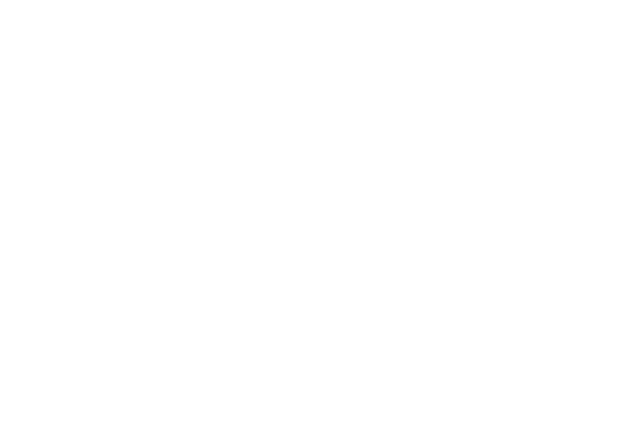
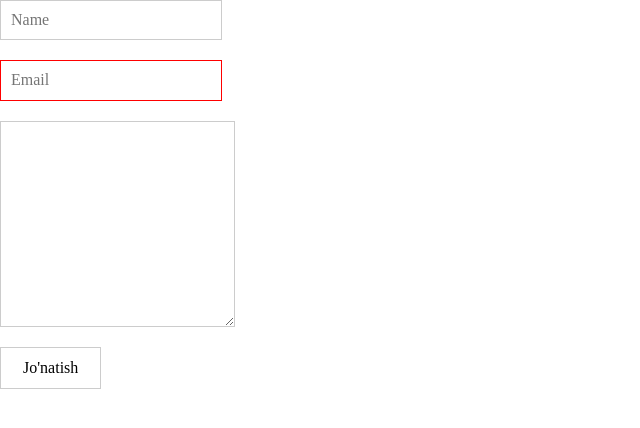
Before and after one commit to avaz-rustamov/Demo, a plain HTML site: page index.html in a window 1280 px wide. Shown: the whole page, without its empty margins (0-640 px from the left). Drawn offline with Linux system fonts and the light colour scheme; files that its build step writes are made by us from their sources.

Commit message:
Initial Commit

```diff
--- a/css/styles.css
+++ b/css/styles.css
@@ -19,3 +19,30 @@ body {
   margin-left: auto;
   margin-right: auto;
 }
+.input__wrapper {
+  display: flex;
+  flex-direction: column;
+  align-items: flex-start;
+  margin-bottom: 20px;
+}
+.input {
+  padding: 10px;
+  border: 1px solid #ccc;
+  outline: none;
+}
+.submit__button {
+  padding: 11px 22px;
+  background-color: white;
+  color: #000;
+  border: 1px solid #ccc;
+  font-weight: bolt;
+}
+input[type="email"]{
+  border-color: black;
+}
+input[type="email"]:valid {
+  border-color: greenyellow;
+}
+input[type="email"]:invalid {
+  border-color: red;
+}
--- a/index.html
+++ b/index.html
@@ -17,7 +17,20 @@
 
 <!-- MAIN -->
   <main class="main">
+    <form action="https://echo.htmlacademy.ru" method="POST">
+      <div class="input__wrapper">
+        <input class="input" type="text" name="name" aria-label="Name" placeholder="Name" required>
+      </div>
 
+      <div class="input__wrapper">
+        <input class="input" type="email" name="email" aria-label="Email" placeholder="Email" required>
+      </div>
+
+      <div class="input__wrapper">
+        <textarea class="input" name="" id="" cols="22" rows="10"></textarea>
+      </div>
+      <button class="submit__button" type="submit">Jo'natish</button>
+    </form>
   </main>
 
 
```
Also changed, not shown: fonts/FuturaPT-Bold.woff (added), fonts/FuturaPT-Bold.woff2 (added), fonts/FuturaPT-Book.woff (added), fonts/FuturaPT-Book.woff2 (added), fonts/FuturaPT-Light.woff (added), fonts/FuturaPT-Light.woff2 (added), fonts/FuturaPT-Medium.woff (added), fonts/FuturaPT-Medium.woff2 (added), 1 other file.
